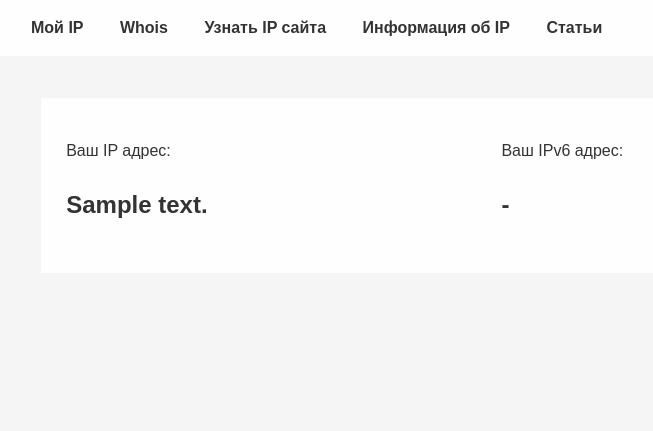
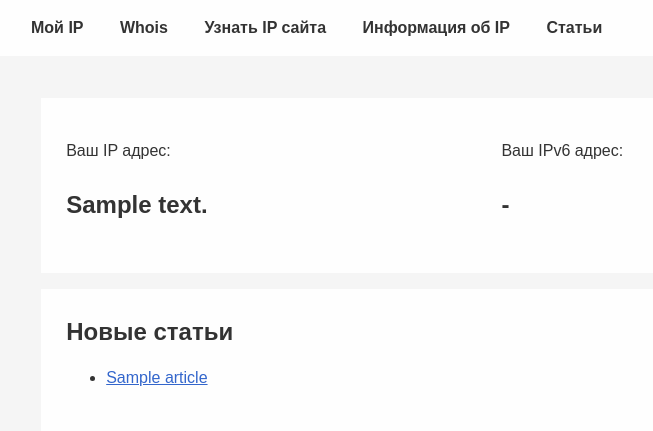
Before and after one commit to kamalynx/ipaddress_su, a Django app: template templates/main.html in a window 1280 px wide. Shown: the top 431 px of the page, without its empty margins (145-798 px from the left). Run offline with Django 5.2, Linux system fonts and the light colour scheme; tables that the repository leaves empty hold one stand-in row (values such as "Sample post"); the template is opened without the code that fills it: values that come from a table or form of the project are taken from there, most other values are stand-ins (such as "Sample title", 1, 10 or a date in 2020); some libraries are stand-ins or nearby versions.

Commit message:
add articles at home page

```diff
--- a/templates/main.html
+++ b/templates/main.html
@@ -20,6 +20,16 @@
       <p id="IPv6" class="ipaddress">вычисляем...</p>
     </div>
   </section>
+  {% if articles %}
+    <section class="block block--white">
+      <h2>Новые статьи</h2>
+      <ul>
+        {% for article in articles %}
+          <li><a href="{{ article.get_absolute_url }}">{{ article }}</a></li>
+        {% endfor %}
+      </ul>
+    </section>
+  {% endif %}
 </div>
 {% endblock %}
 
--- a/tools/views.py
+++ b/tools/views.py
@@ -14,6 +14,7 @@ from ipware import get_client_ip
 from markdown import markdown
 
 from . import forms, helpers
+from articles import models
 
 
 class HomePage(TemplateView):
@@ -24,6 +25,7 @@ class HomePage(TemplateView):
 
         client_ip = get_client_ip(self.request)[0]
         kwargs['ipaddress'] = client_ip
+        kwargs['articles'] = models.Article.objects.all()[::5]
 
         return super(HomePage, self).get_context_data(**kwargs)
 
```
